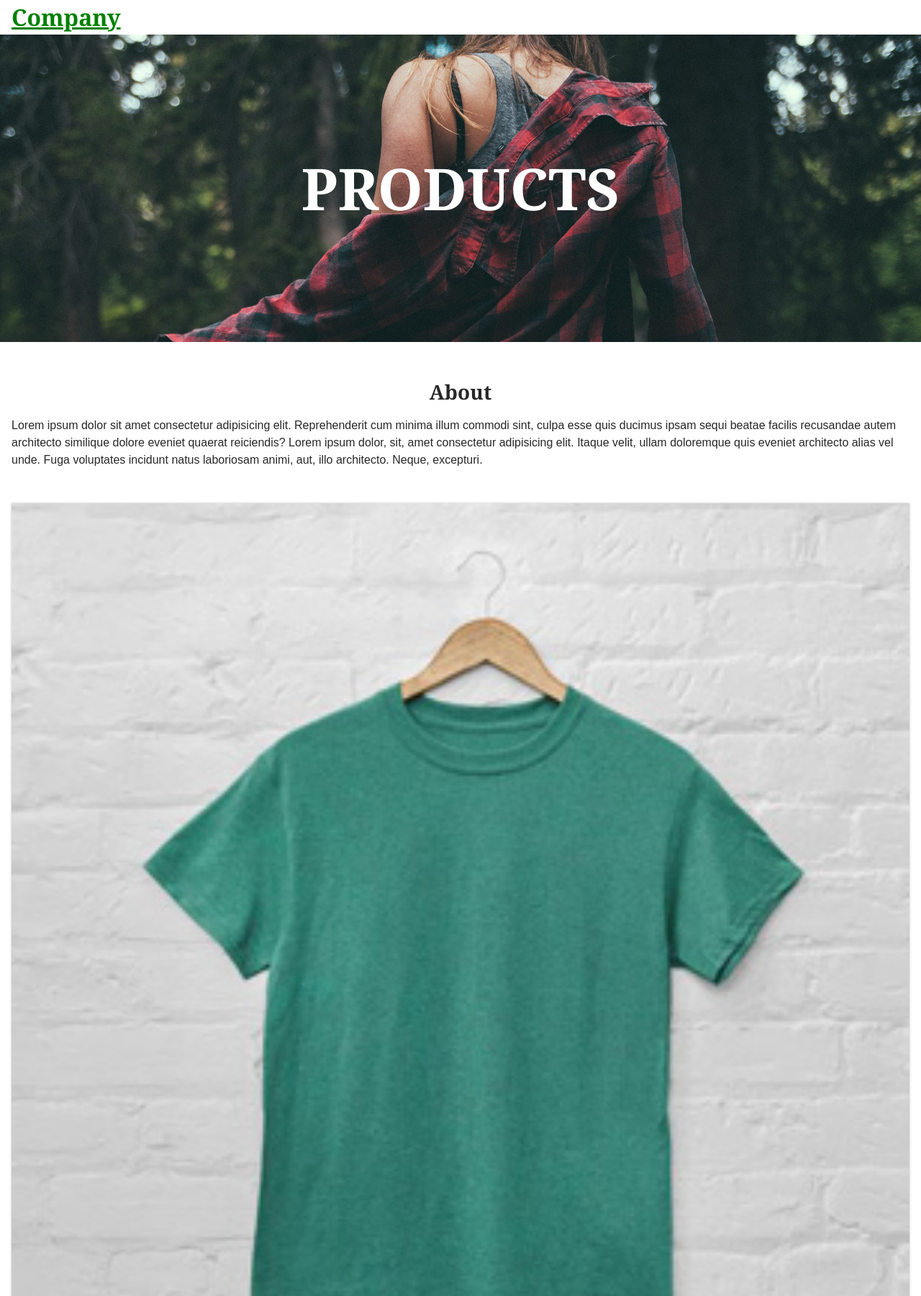
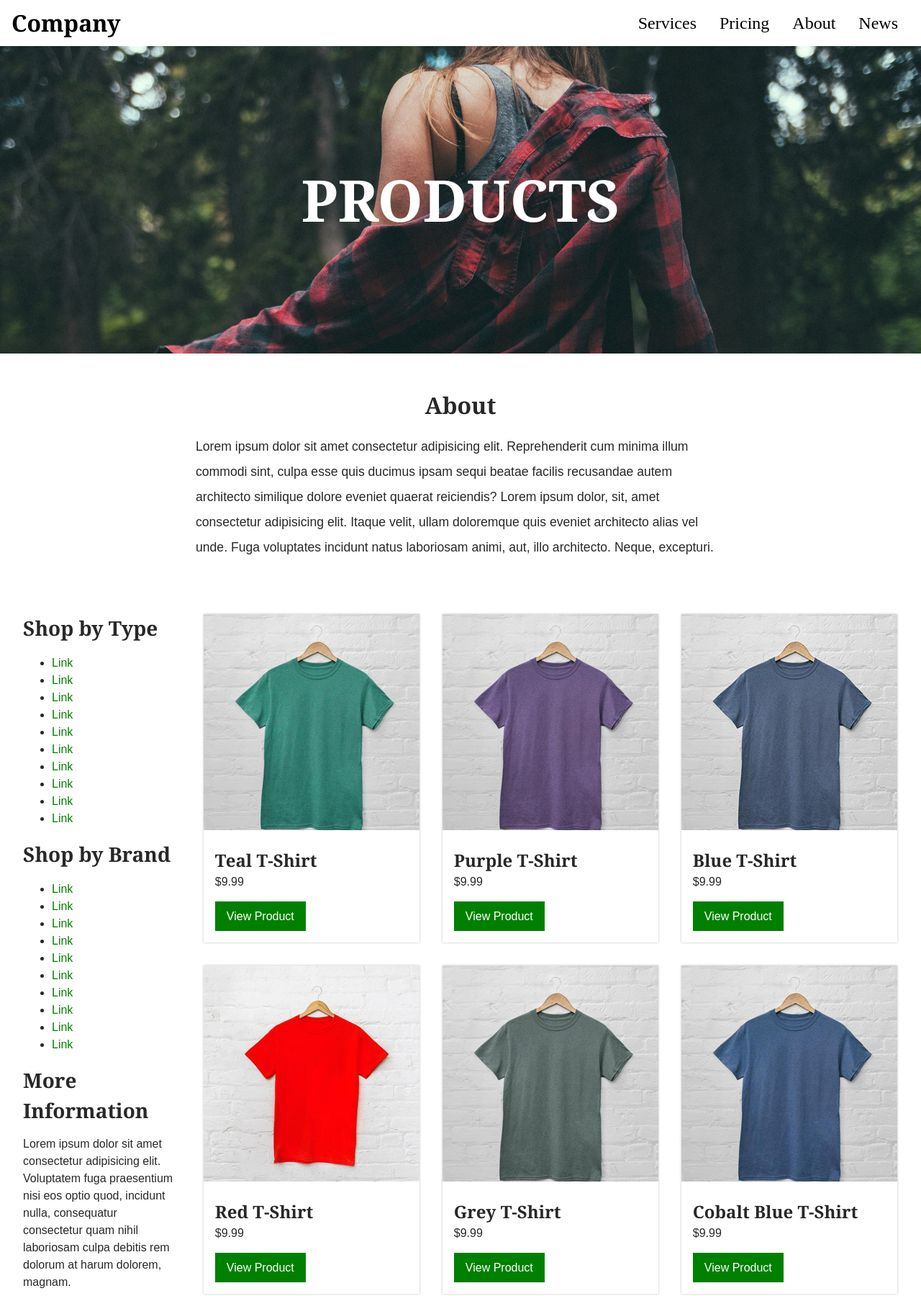
Before and after one commit to atanhq/webdev1-a4, a plain HTML site: page products.html in a window 1280 px wide. Shown: the top 1800 px of the page at 72% size. Drawn offline with Linux system fonts and the light colour scheme.

Commit message:
included desktop version

```diff
--- a/styles/products.css
+++ b/styles/products.css
@@ -1,26 +1,3 @@
-/*--------------------------------------------------------------
->>> TABLE OF CONTENTS:
-----------------------------------------------------------------
-# Generic (CALLED IN NORMALIZE.CSS)
-	- Normalize
-	- Box sizing
-	- Media width
-# Base
-	- Typography
-	- Elements
-	- Links
-# Components
-	- Header
-	- Main
-	- Footer
---------------------------------------------------------------*/
-
-/*--------------------------------------------------------------
-# Base
---------------------------------------------------------------*/
-
-/* Typography
---------------------------------------------- */
 body {
 	font-family: Arial, "Helvetica Neue", Helvetica, sans-serif;
 	font-size: 1rem;
@@ -56,11 +33,11 @@ aside {
 
 /* Links
 --------------------------------------------- */
-a,
+/* a,
 a:visited {
 	color: #008000;
 	text-decoration: none;
-}
+} */
 
 a:hover,
 a:focus,
@@ -84,7 +61,7 @@ a:focus {
 /* Header
 --------------------------------------------- */
 .site-header {
-	background-color: #fff;
+	background-color: #ffffff;
 	/* add flex styles here */
 	display: flex;
 	justify-content: space-between;
@@ -96,21 +73,9 @@ a:focus {
 	font-size: 2rem;
 	font-weight: 700;
 	padding-left: 1rem;
+	text-decoration: none;
+	color: #000;
 }
-
-.site-name a,
-a:visited {
-	color:#000;
-}
-
-/* .site-logo {
-	max-width: 6rem;
-	margin: 1rem;
-}
-
-.site-logo img {
-	display: block;
-} */
 
 .site-navigation {
 	padding: 0 1rem;
@@ -129,6 +94,7 @@ a:visited {
 	font-size: 1.25rem;
 	text-decoration: none;
 	text-transform: uppercase;
+	color: #008000;
 }
 
 /* START -- STYLES FOR MOBILE MENU */
@@ -175,16 +141,21 @@ a:visited {
 	.site-navigation ul,
 	.site-navigation.toggled ul {
 		/* add flex styles here */
-
+		display: flex;
+		justify-content: space-between;
 		/* START - Remove Mobile Menu Styles */
 		position: relative;
-		top: 8rem;
+		top: 0;
 		/* END - Remove Mobile Menu Styles  */
 	}
 
 	.site-navigation a {
-		line-height: 8rem; /* Matches the height of the .site-logo: 6rem + 1rem + 1rem */
+		line-height: 4rem; /* Matches the height of the .site-logo: 6rem + 1rem + 1rem */
 		padding: 0 1rem;
+		color: #000;
+		font-family:'Times New Roman', Times, serif;
+		text-transform: none;
+		font-size: 1.5rem;
 	}
 
 }
@@ -223,6 +194,9 @@ a:visited {
 		font-size: 5rem;
 	}
 
+	.site-wrapper {
+		width: 100%;
+	}
 }
 
 /* Section: About */
@@ -232,7 +206,22 @@ a:visited {
 
 .section-about h2 {
 	text-align: center;
+	font-size: 2rem;
 }
+
+.section-about p {
+	font-size: 1.1rem;
+	line-height: 2;
+}
+
+@media (min-width: 43.75em) {
+	.section-about {
+		margin: auto;
+		max-width: 50rem;
+		padding: 2rem;
+	}
+}
+
 
 /* Section: Products */
 .product {
@@ -254,8 +243,41 @@ a:visited {
 
 .product-link {
 	background-color: green;
+	padding: 0.75rem 1rem;
 	color: #fff;
-	padding: 0.5rem 1rem;
+	text-decoration: none;
+}
+
+.products-sidebar a {
+	color: #008000;
+	text-decoration: none;
+}
+
+
+
+@media (min-width: 43.75em) {
+
+	.section-products {
+		display: flex;
+		/* flex-direction: row-reverse; */
+	}
+
+	.products-sidebar {
+		order: -1;
+		max-width: 20%;
+	}
+
+	.products-wrapper {
+		display: flex;
+		flex-wrap: wrap;
+		justify-content: center;
+		padding-bottom: 2rem;
+	}
+
+	.product {
+		margin: 1rem;
+	}
+
 }
 
 /* Footer
@@ -274,3 +296,21 @@ a:visited {
 .site-footer li {
 	display: block;
 }
+
+.site-footer a {
+	color: #008000;
+	text-decoration: none;
+}
+
+@media (min-width: 43.75em) {
+	.site-footer {
+		display: flex;
+		flex-direction: row;
+		justify-content: space-between;
+		align-items: center;
+	}
+
+	.site-footer p {
+		margin: 0;
+	}
+}
```
